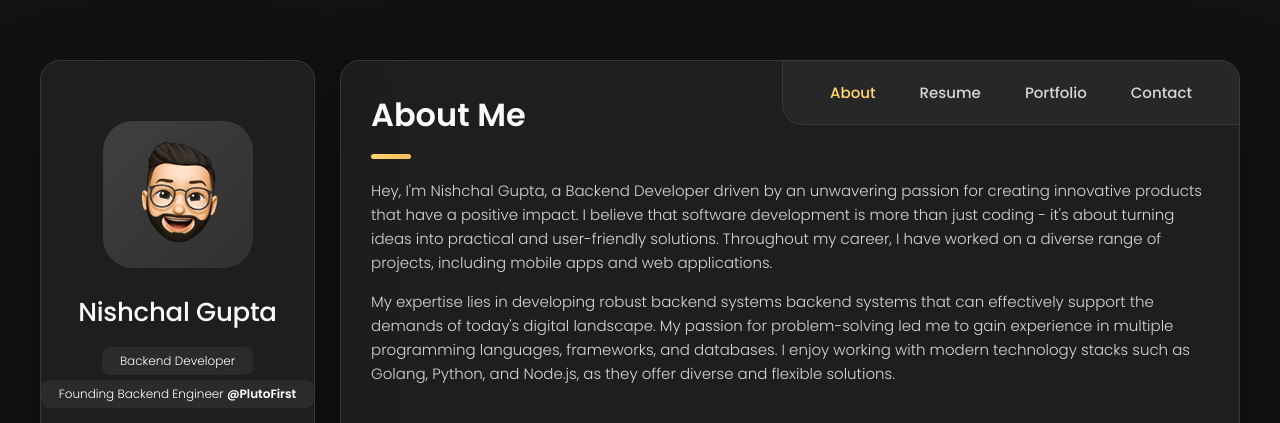
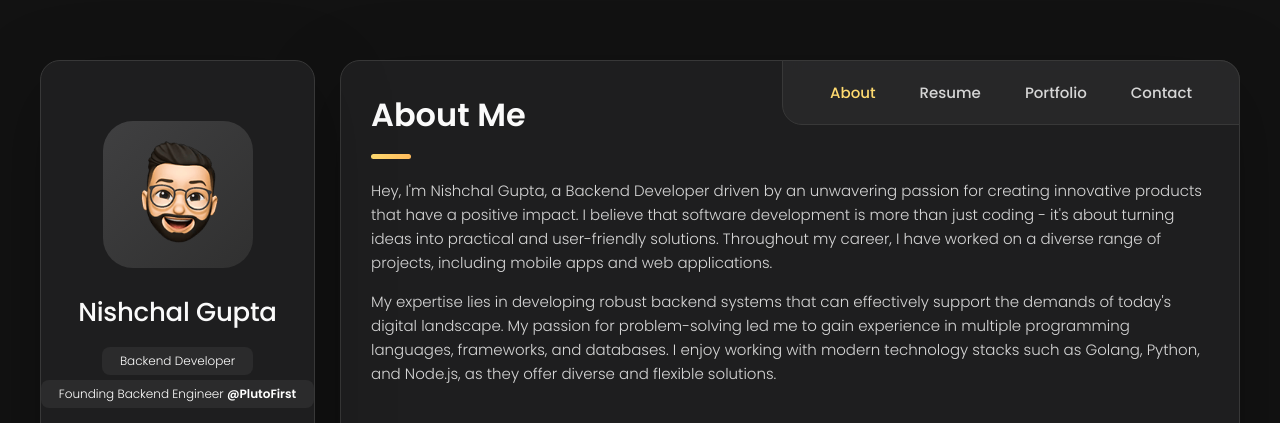
Before and after one commit to wanton-idol/Portfolio, a plain HTML site: page index.html in a window 1280 px wide. Shown: the top 423 px of the page. Drawn offline with nearby package versions, Linux system fonts and the light colour scheme.

Commit message:
minor changes

```diff
--- a/index.html
+++ b/index.html
@@ -227,13 +227,12 @@
             </p>
 
             <p>
-              My expertise lies in developing robust backend systems backend
-              systems that can effectively support the demands of today's
-              digital landscape. My passion for problem-solving led me to gain
-              experience in multiple programming languages, frameworks, and
-              databases. I enjoy working with modern technology stacks such as
-              Golang, Python, and Node.js, as they offer diverse and flexible
-              solutions.
+              My expertise lies in developing robust backend systems that can
+              effectively support the demands of today's digital landscape. My
+              passion for problem-solving led me to gain experience in multiple
+              programming languages, frameworks, and databases. I enjoy working
+              with modern technology stacks such as Golang, Python, and Node.js,
+              as they offer diverse and flexible solutions.
             </p>
           </section>
 
@@ -858,9 +857,7 @@
                 data-filter-item
                 data-category="backend development"
               >
-                <a
-                  href="https://github.com/wanton-idol/TO-DO-APP"
-                >
+                <a href="https://github.com/wanton-idol/TO-DO-APP">
                   <figure class="project-img">
                     <div class="project-item-icon-box">
                       <ion-icon name="eye-outline"></ion-icon>
@@ -868,14 +865,12 @@
 
                     <img
                       src="./assets/images/deadline-manager.jpg"
-                      alt="Deadline Manager"
+                      alt="Schedule Planner"
                       loading="lazy"
                     />
                   </figure>
 
-                  <h3 class="project-title">
-                    Deadline Manager
-                  </h3>
+                  <h3 class="project-title">Schedule Planner</h3>
 
                   <p class="project-category">Backend Development</p>
                 </a>
```
